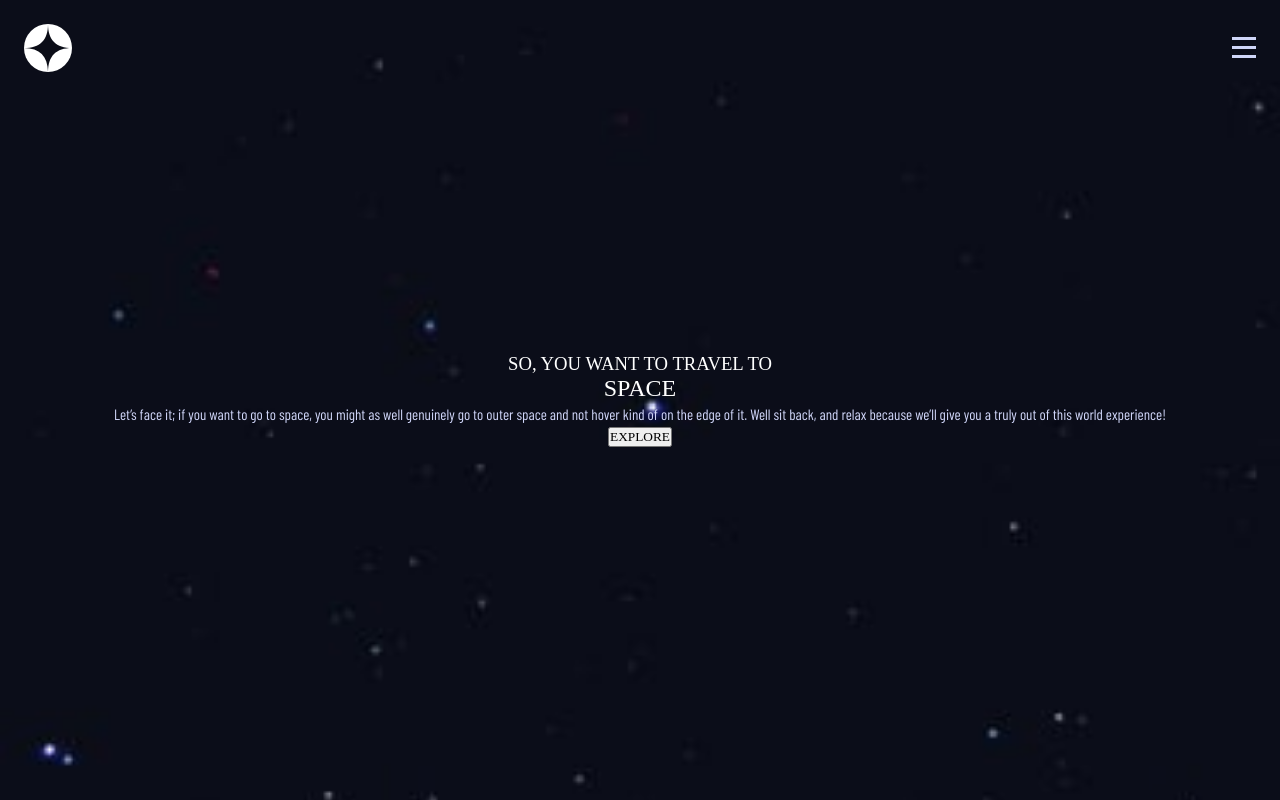
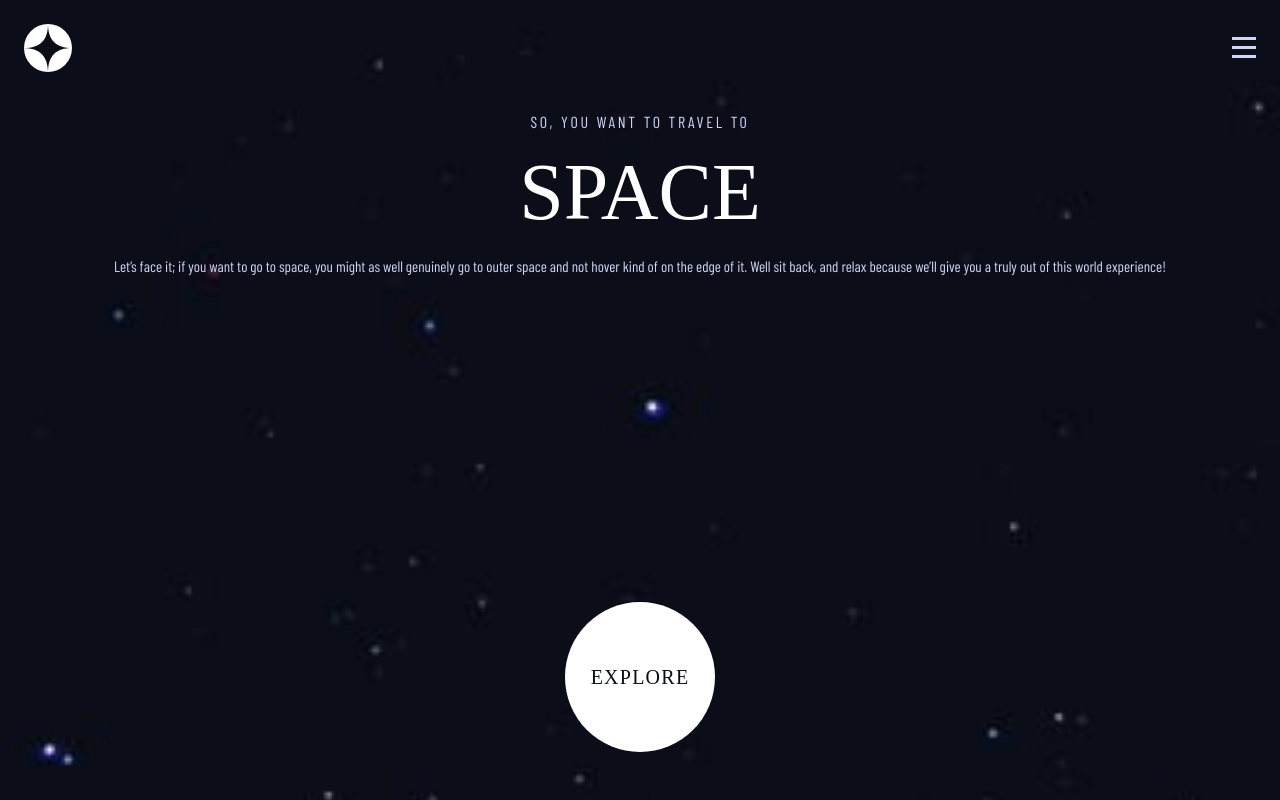
Before and after one commit to Arthur-Ferreira/SpaceTourism_Challenge, a React (Vite) app: page /home in a window 1280 px wide. Built offline with nearby package versions, Linux system fonts and the light colour scheme; the HTML template or start-up script is replaced by a standard one; a web font is replaced by a local one.

Commit message:
Feat Home: Finish and Export Home Template

```diff
--- a/src/components/Templates/Home/index.tsx
+++ b/src/components/Templates/Home/index.tsx
@@ -1,19 +1,25 @@
-import { StlSection } from "./styles";
+import { H1, H5 } from "../../Atoms";
+import Button from "../../Atoms/Button";
+import { SectionContainer, StlSection } from "./styles";
 
 const Home = () => {
   return (
     <>
       <StlSection>
-        <h3>So, you want to travel to</h3>
-        <h1>Space</h1>
-        <p>
-          Let’s face it; if you want to go to space, you might as well genuinely
-          go to outer space and not hover kind of on the edge of it. Well sit
-          back, and relax because we’ll give you a truly out of this world
-          experience!
-        </p>
+        <SectionContainer>
+          <article>
+            <H5>So, you want to travel to</H5>
+            <H1>Space</H1>
+            <p>
+              Let’s face it; if you want to go to space, you might as well
+              genuinely go to outer space and not hover kind of on the edge of
+              it. Well sit back, and relax because we’ll give you a truly out of
+              this world experience!
+            </p>
+          </article>
 
-        <button type="button">Explore</button>
+          <Button type="button" className="secondary">Explore</Button>
+        </SectionContainer>
       </StlSection>
     </>
   );
--- a/src/components/Templates/Home/styles.ts
+++ b/src/components/Templates/Home/styles.ts
@@ -7,11 +7,16 @@ const StlSection = styled.section`
   background-size: cover;
   width: 100%;
   height: 100vh;
+  `;
 
+const SectionContainer = styled.div`
+  width: 100%;
+  height: 100%;
+  padding: 7rem 1.5rem 3rem;
   display: flex;
   flex-direction: column;
   align-items: center;
-  justify-content: center;
+  justify-content: space-between;
 `;
 
-export { StlSection }
+export { StlSection, SectionContainer }
```
